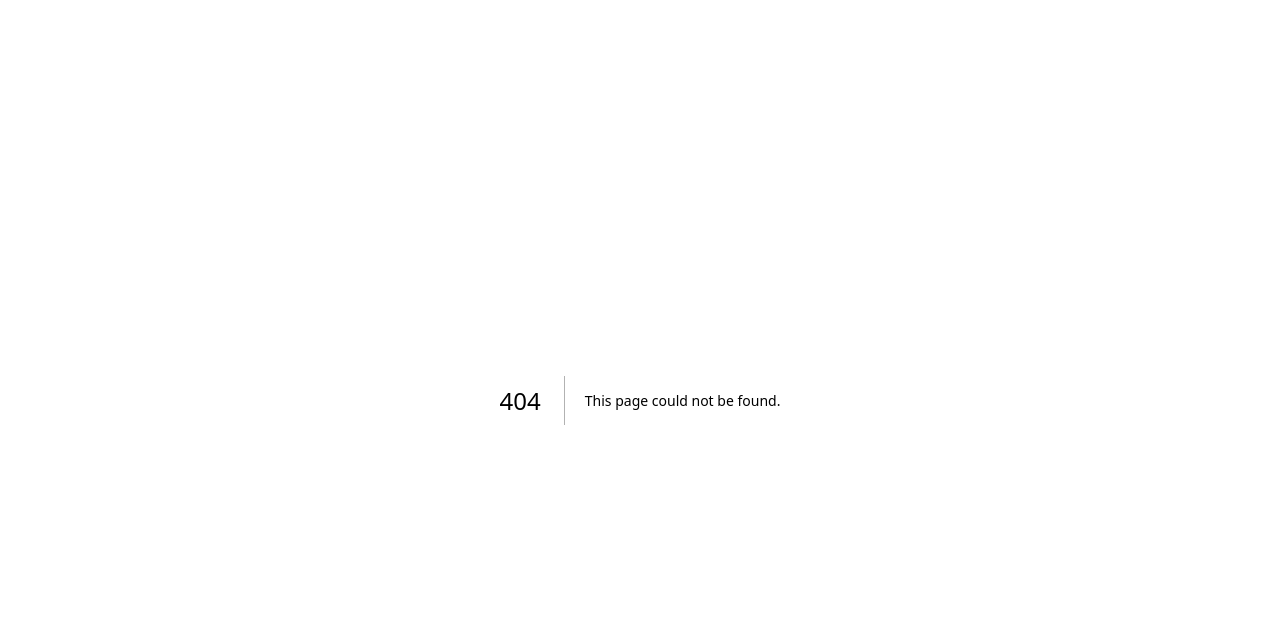
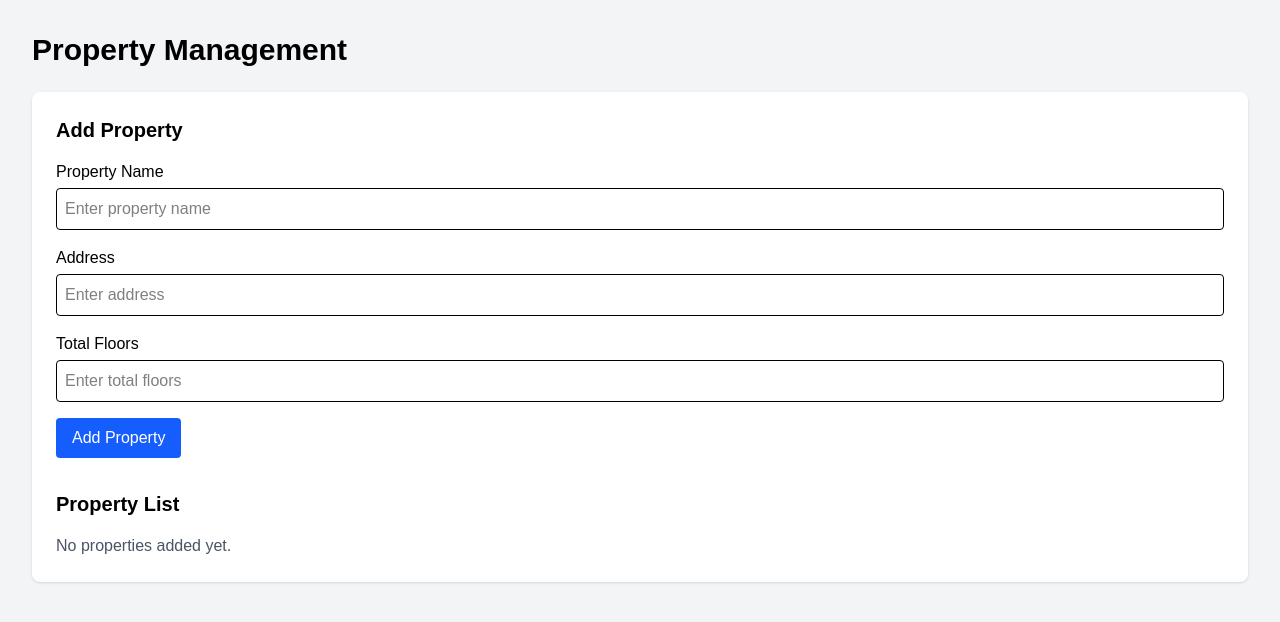
Before and after one commit to bipasna222/RentEase, a Next.js app: page /properties in a window 1280 px wide. Before the commit this address had no page. Shown: the top 622 px of the page. Built offline with nearby package versions, Linux system fonts and the light colour scheme.

Commit message:
Implemented property management CRUD functionality

```diff
--- /dev/null
+++ b/src/app/properties/page.jsx
@@ -0,0 +1,191 @@
+"use client";
+
+import { useState, useEffect } from "react";
+import { useForm } from "react-hook-form";
+import { zodResolver } from "@hookform/resolvers/zod";
+import { propertySchema } from "@/schema/property.schema";
+
+export default function propertiesPage() {
+    const {
+        register,
+        handleSubmit,
+        formState: { errors },
+        reset,
+        setValue,
+    } = useForm({
+        resolver: zodResolver(propertySchema),
+    });
+
+    const [propertyList, setPropertyList] = useState([]);
+    const [editIndex, setEditIndex] = useState(null);
+
+    useEffect(() => {
+        const properties =
+            JSON.parse(localStorage.getItem("properties")) || [];
+
+        setPropertyList(properties);
+    }, []);
+
+    const onSubmit = (data) => {
+        let properties =
+            JSON.parse(localStorage.getItem("properties")) || [];
+
+        if (editIndex !== null) {
+            properties[editIndex] = data;
+            setEditIndex(null);
+        } else {
+            properties.push(data);
+        }
+
+        localStorage.setItem("properties", JSON.stringify(properties));
+
+        setPropertyList(properties);
+
+        reset();
+
+        console.log(properties);
+    };
+
+    const handleDelete = (index) => {
+        const updatedProperties = propertyList.filter(
+            (_, i) => i !== index
+        );
+
+        localStorage.setItem(
+            "properties",
+            JSON.stringify(updatedProperties)
+        );
+
+        setPropertyList(updatedProperties);
+    };
+
+    const handleEdit = (index) => {
+        const property = propertyList[index];
+
+        setValue("propertyName", property.propertyName);
+        setValue("address", property.address);
+        setValue("totalFloors", property.totalFloors);
+
+        setEditIndex(index);
+    };
+
+    return (
+        <div className="min-h-screen bg-gray-100 p-8">
+            <h1 className="mb-6 text-3xl font-bold text-black">
+                Property Management
+            </h1>
+
+            <div className="rounded-lg bg-white p-6 shadow">
+                <h2 className="mb-4 text-xl font-semibold text-black">
+                    Add Property
+                </h2>
+
+                <form onSubmit={handleSubmit(onSubmit)}>
+                    <div className="mb-4">
+                        <label className="text-black">Property Name</label>
+                        <input
+                            type="text"
+                            placeholder="Enter property name"
+                            {...register("propertyName")}
+                            className="mt-1 w-full rounded border p-2 text-black"
+                        />
+                        {errors.propertyName && (
+                            <p className="mt-1 text-sm text-red-500">
+                                {errors.propertyName.message}
+                            </p>
+                        )}
+                    </div>
+
+                    <div className="mb-4">
+                        <label className="text-black">Address</label>
+                        <input
+                            type="text"
+                            placeholder="Enter address"
+                            {...register("address")}
+                            className="mt-1 w-full rounded border p-2 text-black"
+                        />
+                        {errors.address && (
+                            <p className="mt-1 text-sm text-red-500">
+                                {errors.address.message}
+                            </p>
+                        )}
+                    </div>
+
+                    <div className="mb-4">
+                        <label className="text-black">Total Floors</label>
+                        <input
+                            type="number"
+                            placeholder="Enter total floors"
+                            {...register("totalFloors")}
+                            className="mt-1 w-full rounded border p-2 text-black"
+                        />
+                        {errors.totalFloors && (
+                            <p className="mt-1 text-sm text-red-500">
+                                {errors.totalFloors.message}
+                            </p>
+                        )}
+                    </div>
+
+                    <button
+                        type="submit"
+                        className="rounded bg-blue-600 px-4 py-2 text-white"
+                    >
+                        {editIndex !== null ? "Update Property" : "Add Property"}
+                    </button>
+                </form>
+
+                <div className="mt-8">
+                    <h2 className="mb-4 text-xl font-bold text-black">
+                        Property List
+                    </h2>
+
+                    {propertyList.length === 0 ? (
+                        <p className="text-gray-600">
+                            No properties added yet.
+                        </p>
+                    ) : (
+                        propertyList.map((property, index) => (
+                            <div
+                                key={index}
+                                className="mb-4 rounded border bg-gray-50 p-4"
+                            >
+                                <p className="text-black">
+                                    <strong>Property Name:</strong>{" "}
+                                    {property.propertyName}
+                                </p>
+
+                                <p className="text-black">
+                                    <strong>Address:</strong>{" "}
+                                    {property.address}
+                                </p>
+
+                                <p className="text-black">
+                                    <strong>Total Floors:</strong>{" "}
+                                    {property.totalFloors}
+                                </p>
+
+                                <div className="mt-4 flex gap-2">
+                                    <button
+                                        type="button"
+                                        onClick={() => handleEdit(index)}
+                                        className="rounded bg-yellow-500 px-3 py-1 text-white"
+                                    >
+                                        Edit
+                                    </button>
+
+                                    <button
+                                        type="button"
+                                        onClick={() => handleDelete(index)}
+                                        className="rounded bg-red-600 px-3 py-1 text-white"
+                                    >
+                                        Delete
+                                    </button>
+                                </div>
+                            </div>
+                        ))
+                    )}
+                </div>
+            </div>
+        </div>
+    );
+}
--- /dev/null
+++ b/src/schema/property.schema.js
@@ -0,0 +1,9 @@
+import { z } from "zod";
+
+export const propertySchema = z.object({
+  propertyName: z.string().min(1, "Property Name is required"),
+  address: z.string().min(1, "Address is required"),
+  totalFloors: z.coerce
+    .number()
+    .min(1, "Total Floors must be at least 1"),
+});
```
